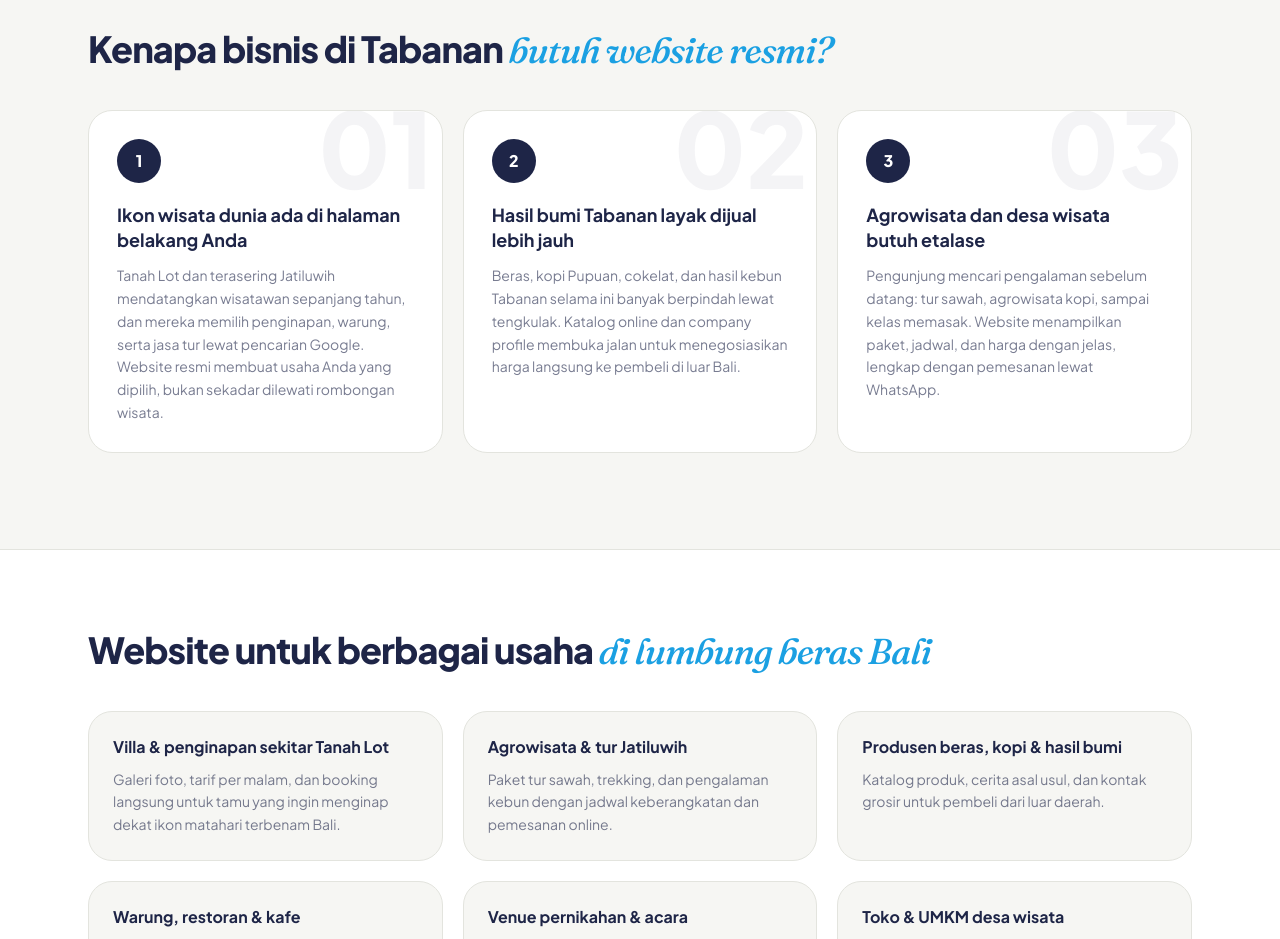
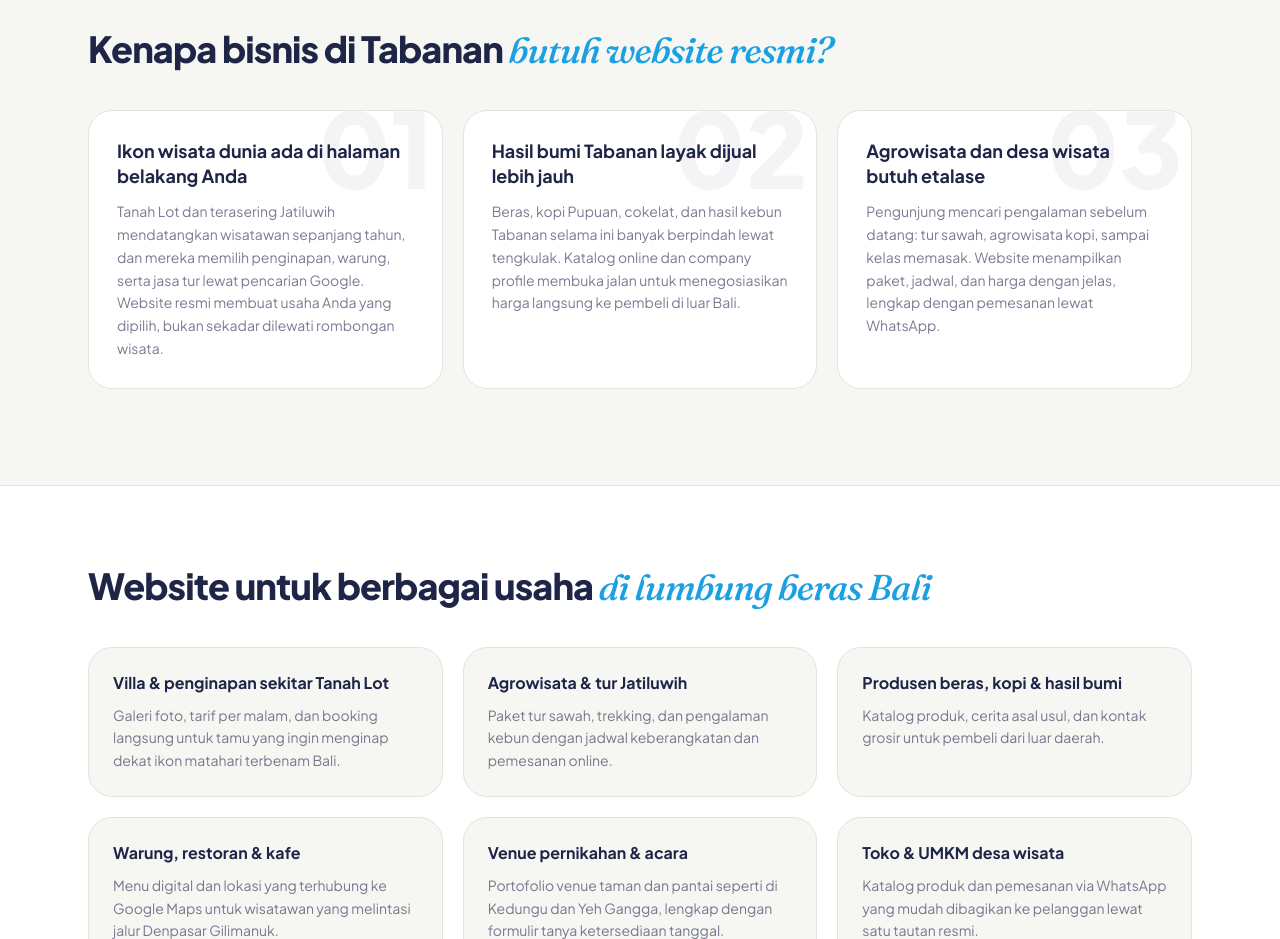
Before and after one commit to zyreejago/zeepage, an Astro site: page /jasa-pembuatan-website-di-tabanan in a window 1280 px wide. Shown: the part 1380-2319 px from the top of the page. Built offline with nearby package versions, Linux system fonts and the light colour scheme; Astro itself is replaced by a stand-in of ours; some packages are replaced by stand-ins of ours.

Commit message:
style: hapus badge angka lingkaran di kartu alasan Tabanan, cukup angka hantu di belakang

```diff
--- a/src/pages/jasa-pembuatan-website-di-tabanan.astro
+++ b/src/pages/jasa-pembuatan-website-di-tabanan.astro
@@ -122,8 +122,7 @@ const structuredData = {
             <article class="relative overflow-hidden bg-white border border-line rounded-3xl p-7">
               <span class="pointer-events-none select-none absolute -top-4 right-2 text-[6.5rem] leading-none font-extrabold text-ink/5" aria-hidden="true">{String(i + 1).padStart(2, '0')}</span>
               <div class="relative">
-                <span class="inline-flex items-center justify-center w-11 h-11 rounded-full bg-ink text-white font-extrabold">{i + 1}</span>
-                <h3 class="font-bold text-lg leading-snug mt-5">{a.title}</h3>
+                <h3 class="font-bold text-lg leading-snug">{a.title}</h3>
                 <p class="text-ink/60 text-sm leading-relaxed mt-3">{a.desc}</p>
               </div>
             </article>
```
